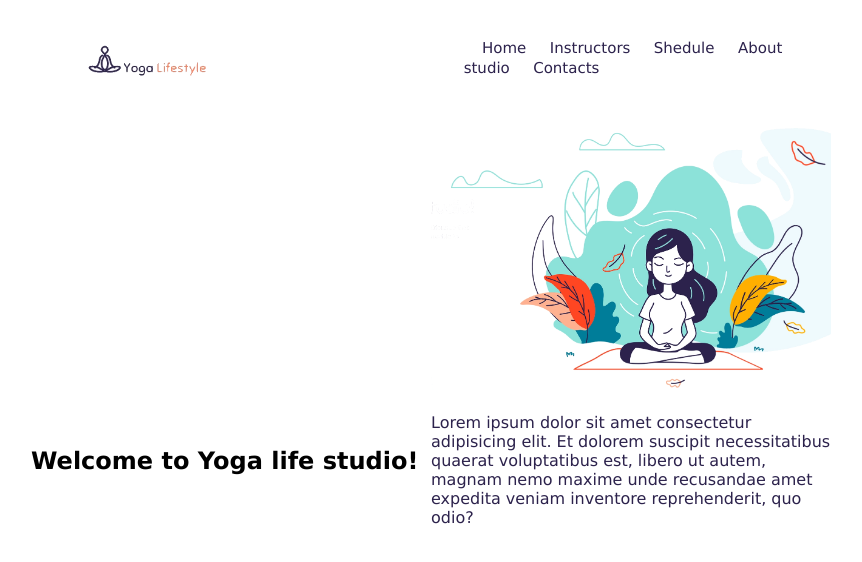
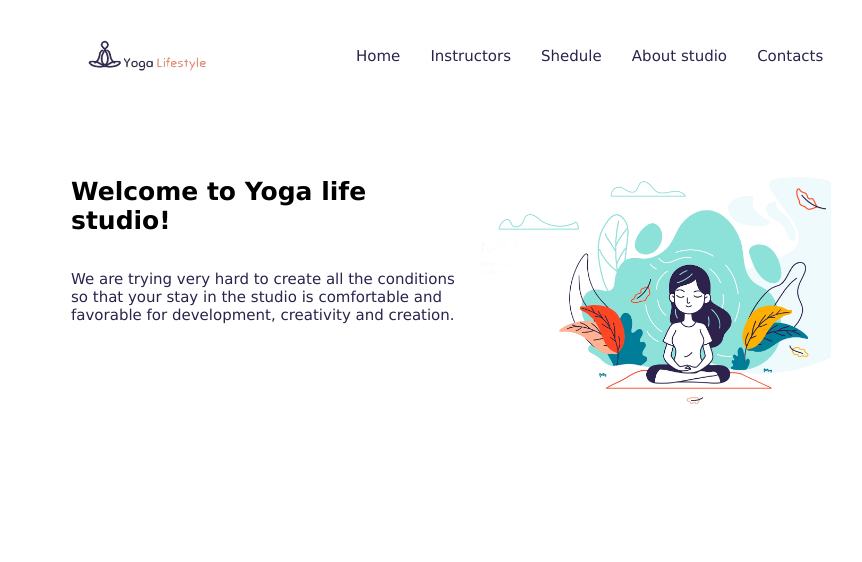
Before and after one commit to linajja/Yoga, a website: page index.html in a window 1280 px wide. Shown: the whole page, without its empty margins (209-1071 px from the left). Drawn offline with Linux system fonts and the light colour scheme.

Commit message:
20211202

```diff
--- a/index.html
+++ b/index.html
@@ -21,47 +21,53 @@
         main {
             display: inline-block;
             width: 800px;
-            margin-left: calc(50% - 400px);
+            margin-left: calc((100% - 800px) / 2);
         }
         header {
-            display: inline-block;
             width: 100%;
             margin-top: 20px;
         }
         img {
-            display: inline-block;
             float: right;
-            width: 400px;
+            width: 350px;
             margin-top: 50px;
-
 
         }
         nav {
             display: inline-block;
             float: right;
+            width: 500px;
             margin-top: 10px;
+            padding-right: 0%;
+            line-height: 35px;
+
         }
 
         a {
             text-decoration: none;
             color: #2C224C;
             font-size: 15px;
-            line-height: 20px;
             margin-left: 5%;
+
         }
         h1 {
-            display: inline-block;
             float: left;
             width: 400px;
             margin-top: 50px;
         }
         p {
+            float: left;
+            width: 400px;
+            color: #2C224C;
+            font-size: 15px;
+        }
+        section{
             display: inline-block;
             float: left;
-            width: 400px ;
-            color: #2C224C;
+            font-size: 15px;
+            margin-left: 5%;
+            margin-top: 50px;
         }
-
     </style>
 </head>
 <body>
@@ -70,7 +76,7 @@
             <img style="display: inline-block;
                         float: left;
                         width: 150px;
-                        margin-top: 15px;
+                        margin-top: 10px;
                         margin-left: 5%;"
             src="./img/yoga-logo.png" alt="Yoga">
             <nav>
@@ -80,21 +86,14 @@
                 <a href="#">About studio</a>
                 <a href="#">Contacts</a>
             </nav>
-            <img src="./img/yoga.png" alt="Logo">
-
         </header>
         <section>
+            <img src="./img/yoga.png" alt="Logo">
            <div>
-            <h1>Welcome to Yoga life studio!</h1>
-
-            <p>Lorem ipsum dolor sit amet consectetur adipisicing elit. Et dolorem suscipit necessitatibus quaerat voluptatibus est, libero ut autem, magnam nemo maxime unde recusandae amet expedita veniam inventore reprehenderit, quo odio?
+            <h1 style="font-size: 25px;">Welcome to Yoga life studio!</h1>
+            <p>We are trying very hard to create all the conditions so that your stay in the studio is comfortable and favorable for development, creativity and creation.
             </p>
-           </div>
-
         </section>
     </main>
 </body>
-
 </html>
-</body>
-</html>
```
